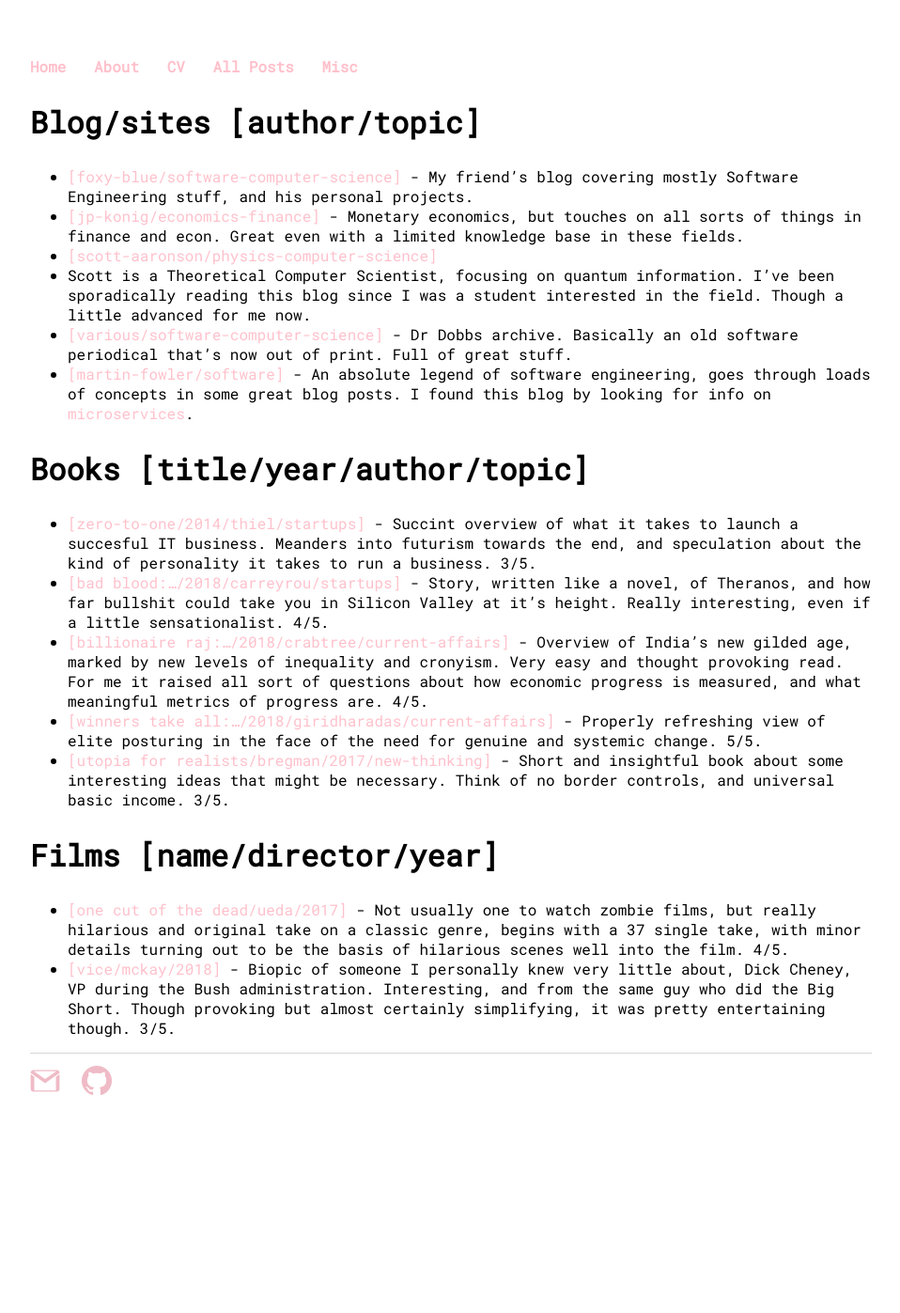
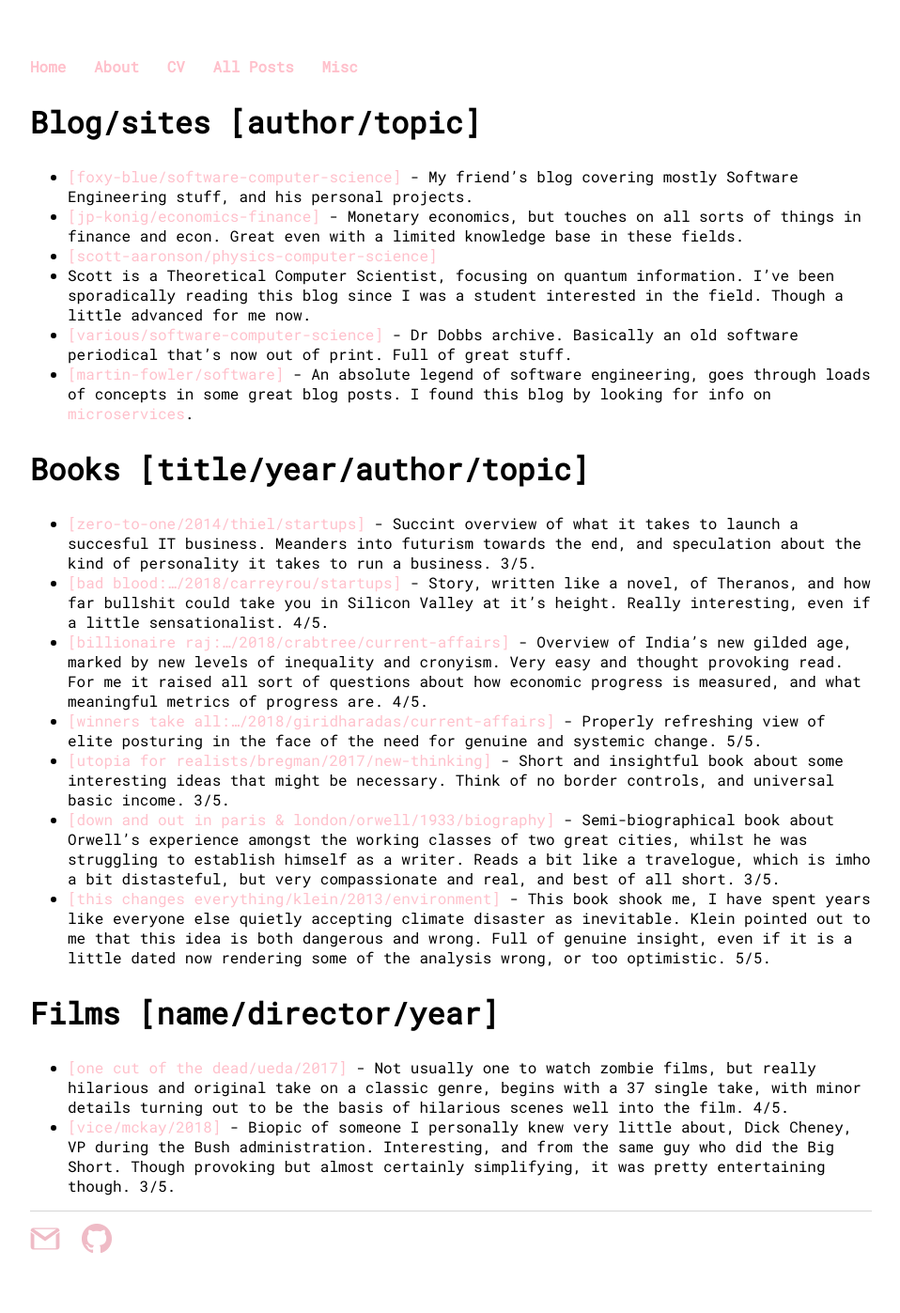
Before and after one commit to skailasa/skailasa.github.io, a Jekyll site: the page built from misc/misc.md, in a window 1280 px wide. Shown: the whole page at 94% size, without its empty margins (160-1118 px from the left). Built offline with Jekyll 4.4.1, drawn with Linux system fonts in a browser that asks for light colours; before the commit the page ends 1229 px from its top, so only the background shows below that.

Commit message:
Add two more books

```diff
--- a/misc/misc.md
+++ b/misc/misc.md
@@ -44,6 +44,16 @@
 - [[utopia for realists/bregman/2017/new-thinking]](https://www.amazon.co.uk/Utopia-Realists-How-Can-There/dp/1408890267) -
 Short and insightful book about some interesting ideas that might be necessary.
 Think of no border controls, and universal basic income. 3/5.
+- [[down and out in paris & london/orwell/1933/biography]](htttps://www.amazon.co.uk/Paris-London-Penguin-Modern-Classics/dp/0141393033) -
+Semi-biographical book about Orwell's experience amongst the working
+classes of two great cities, whilst he was struggling to establish himself
+as a writer. Reads a bit like a travelogue, which is imho a bit distasteful,
+but very compassionate and real, and best of all short. 3/5.
+- [[this changes everything/klein/2013/environment]](https://www.amazon.co.uk/This-Changes-Everything-Capitalism-Climate/dp/0241956188/ref=sr_1_1?s=books&ie=UTF8&qid=1551691309&sr=1-1&keywords=this+changes+everything+naomi+klein) -
+This book shook me, I have spent years like everyone else quietly accepting
+climate disaster as inevitable. Klein pointed out to me that this idea is
+both dangerous and wrong. Full of genuine insight, even if it is a little dated
+now rendering some of the analysis wrong, or too optimistic. 5/5.
 
 ## Films [name/director/year]
 - [[one cut of the dead/ueda/2017]](https://en.wikipedia.org/wiki/One_Cut_of_the_Dead) -
```
